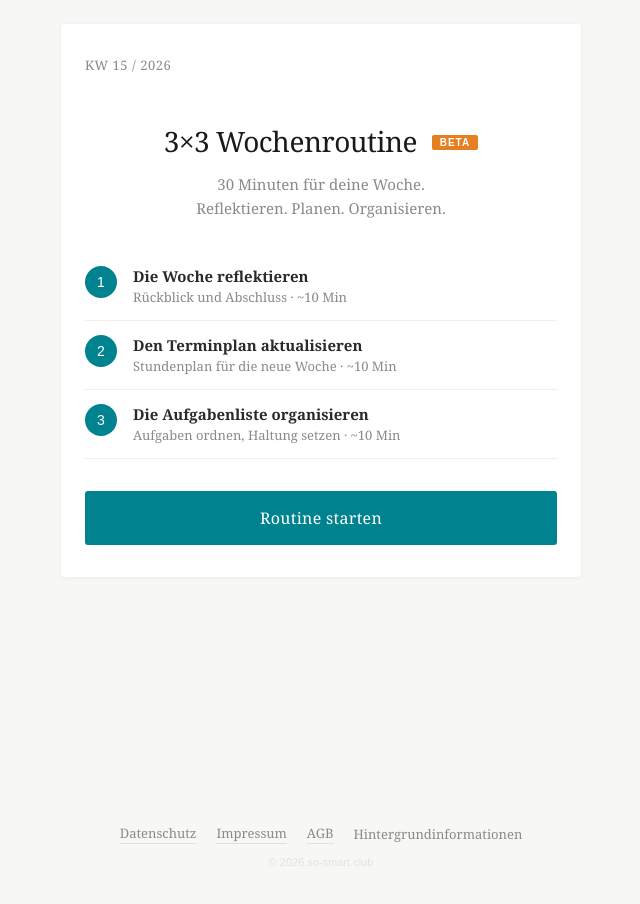
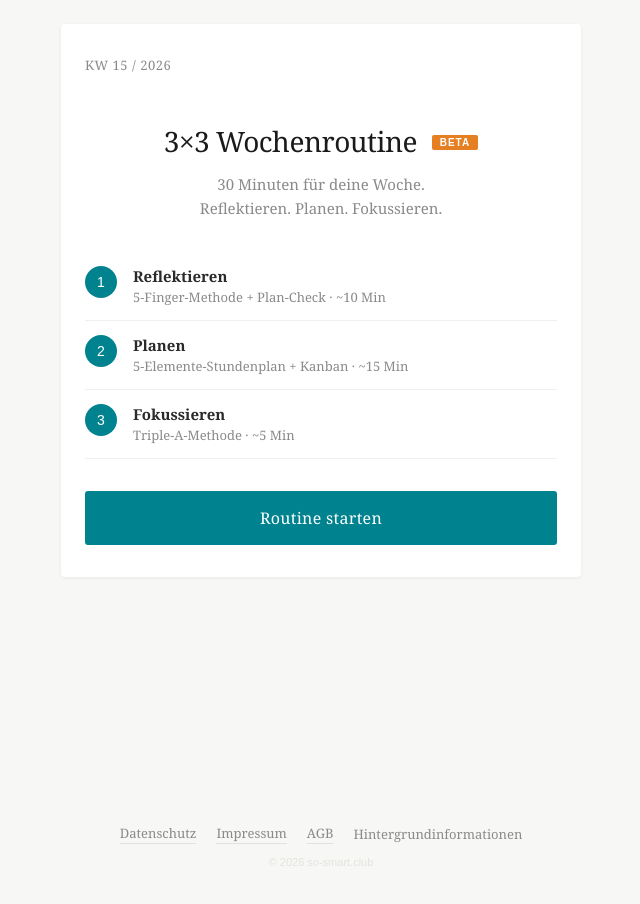
Before and after one commit to GIcoco360/wochenroutine, a React (Vite) app: page / in a window 1280 px wide. Both pictures are taken after a click on the button "Starten". Shown: the top 904 px of the page, without its empty margins (319-959 px from the left). Built offline with nearby package versions, Linux system fonts and the light colour scheme.

Commit message:
Update App.jsx

```diff
--- a/src/App.jsx
+++ b/src/App.jsx
@@ -82,10 +82,10 @@ function InfoPage({ onClose }) {
         </div>
         <Sec title="Was die App ist">Die 3×3 Wochenroutine ist ein digitaler Begleiter für Zeitmanagement und Selbstführung. Sie führt einmal pro Woche in 30 Minuten durch einen strukturierten Prozess aus Reflexion und Planung.</Sec>
         <Sec title="Der wöchentliche Ablauf">
-          <p style={ip}>Die Routine besteht aus drei Schritten: Erst die Woche reflektieren und abschließen, dann den Terminplan aktualisieren, dann die Aufgabenliste organisieren.</p>
-          <p style={ip}><strong>Schritt 1 — Die Woche reflektieren (~10 Min):</strong> 5-Finger-Reflexion und Plan-Check. Wie war die Woche? Wie gut hat der Plan zur Realität gepasst?</p>
-          <p style={ip}><strong>Schritt 2 — Den Terminplan aktualisieren (~10 Min):</strong> Mit dem 5-Elemente-Stundenplan die kommende Woche strukturieren: Arbeitszeiten, Pausen, Fixtermine, Kernaktivitäten, Zeitpuffer.</p>
-          <p style={ip}><strong>Schritt 3 — Die Aufgabenliste organisieren (~10 Min):</strong> Nach dem Kanban-Prinzip: Sammeln, Organisieren, Erledigen. Abschluss mit Vorhaben und Haltung für die Woche.</p>
+          <p style={ip}>Die Routine besteht aus drei Schritten: Erst die Woche reflektieren, dann Termine und Aufgaben planen, dann die kommende Woche fokussieren.</p>
+          <p style={ip}><strong>Schritt 1 — Reflektieren (~10 Min):</strong> 5-Finger-Methode und Plan-Check. Wie war die Woche? Wie gut hat der Plan zur Realität gepasst?</p>
+          <p style={ip}><strong>Schritt 2 — Planen (~15 Min):</strong> Mit dem 5-Elemente-Stundenplan die kommende Woche strukturieren (Arbeitszeiten, Pausen, Fixtermine, Kernaktivitäten, Zeitpuffer) und die Aufgabenliste nach dem Kanban-Prinzip organisieren (Sammeln, Organisieren, Erledigen).</p>
+          <p style={ip}><strong>Schritt 3 — Fokussieren (~5 Min):</strong> Mit der Triple-A-Methode nach Caroline Webb: Anliegen, Haltung und Aufmerksamkeit für die kommende Woche setzen.</p>
         </Sec>
         <Sec title="Die wissenschaftliche Grundlage">Das Format basiert auf dem Befund der Trentepohl-Studie (2022), dass regelmäßiges Planen und Reflektieren die einzige Zeitmanagement-Intervention ist, die nachhaltig wirkt. Belegt durch die Meta-Analysen von Aeon et al. (2021) und Bedi & Sass (2023).</Sec>
         <Sec title="Technisch">Die Daten liegen lokal im Browser (localStorage) — es gibt keine zentrale Datenbank und kein Login. Die Daten können jederzeit exportiert und importiert werden.</Sec>
@@ -113,7 +113,7 @@ function SmartTipp({ children }) {
 // ==================== MAIN APP ====================
 export default function WochenRoutine() {
   const [currentWeek] = useState(getWeekKey());
-  // Steps: -1=welcome, 0=start, 1=finger, 2=plancheck, 3=terminplan, 4=aufgabenliste, 5=vorhaben, 6=done
+  // Steps: -1=welcome, 0=start, 1=finger, 2=plancheck, 3=terminplan, 4=aufgabenliste, 5=triple-a, 6=done
   const [step, setStep] = useState(-1);
   const [activeFinger, setActiveFinger] = useState(0);
   const [weekData, setWeekData] = useState(null);
@@ -249,7 +249,7 @@ export default function WochenRoutine() {
           <div style={{ width: "100%", maxWidth: "440px", textAlign: "center" }}>
             <img src="/logo.png" alt="3×3 Business Coaching" style={{ width: "260px", height: "auto", display: "block", margin: "0 auto 48px" }} />
             <h1 style={{ fontSize: "28px", fontWeight: "400", color: COLORS.black, margin: "0", lineHeight: "1.25", letterSpacing: "-0.3px" }}>3×3 Wochenroutine <BetaBadge /></h1>
-            <p style={{ fontSize: "16px", color: COLORS.midgray, lineHeight: "1.6", margin: "20px 0 0", whiteSpace: "pre-line", fontFamily: "'Georgia', serif" }}>{"30 Minuten pro Woche.\nReflektieren. Planen. Organisieren."}</p>
+            <p style={{ fontSize: "16px", color: COLORS.midgray, lineHeight: "1.6", margin: "20px 0 0", whiteSpace: "pre-line", fontFamily: "'Georgia', serif" }}>{"30 Minuten pro Woche.\nReflektieren. Planen. Fokussieren."}</p>
             <div style={{ width: "32px", height: "1.5px", backgroundColor: COLORS.warmgray, margin: "40px auto" }} />
             <p style={{ fontSize: "14px", color: COLORS.midgray, lineHeight: "1.7", margin: "0 auto", maxWidth: "340px", fontStyle: "italic", fontFamily: "'Georgia', serif" }}>Du nutzt deine eigenen Tools für Kalender und Aufgaben. Diese App führt dich durch den Prozess.</p>
             <div style={{ margin: "32px auto 0", maxWidth: "380px", padding: "14px 16px", backgroundColor: COLORS.lightgray, borderRadius: "3px", textAlign: "left" }}>
@@ -281,12 +281,12 @@ export default function WochenRoutine() {
               <>
                 <div style={styles.heroSection}>
                   <h1 style={styles.heroTitle}>3×3 Wochenroutine <BetaBadge /></h1>
-                  <p style={styles.heroSub}>{"30 Minuten für deine Woche.\nReflektieren. Planen. Organisieren."}</p>
+                  <p style={styles.heroSub}>{"30 Minuten für deine Woche.\nReflektieren. Planen. Fokussieren."}</p>
                 </div>
                 <div style={styles.stepsPreview}>
-                  <StepPreview num="1" title="Die Woche reflektieren" time="~10 Min" desc="Rückblick und Abschluss" />
-                  <StepPreview num="2" title="Den Terminplan aktualisieren" time="~10 Min" desc="Stundenplan für die neue Woche" />
-                  <StepPreview num="3" title="Die Aufgabenliste organisieren" time="~10 Min" desc="Aufgaben ordnen, Haltung setzen" />
+                  <StepPreview num="1" title="Reflektieren" time="~10 Min" desc="5-Finger-Methode + Plan-Check" />
+                  <StepPreview num="2" title="Planen" time="~15 Min" desc="5-Elemente-Stundenplan + Kanban" />
+                  <StepPreview num="3" title="Fokussieren" time="~5 Min" desc="Triple-A-Methode" />
                 </div>
                 {alreadyDone ? (
                   <div style={{ textAlign: "center", padding: "20px 0" }}>
@@ -324,7 +324,7 @@ export default function WochenRoutine() {
     const current = FINGER_LABELS[activeFinger];
     return (
       <div style={styles.container}><div style={styles.card}>
-        <StepHeader step="1" title="Die Woche reflektieren" timeHint="5-Finger-Reflexion · ~7 Min" elapsed={elapsed} formatTime={formatTime} />
+        <StepHeader step="1" title="Reflektieren" timeHint="5-Finger-Methode · ~7 Min" elapsed={elapsed} formatTime={formatTime} />
         <p style={styles.stepIntro}>Schau auf deine vergangene Woche. Nicht auf den Plan — auf dein Erleben.</p>
         <div style={styles.fingerTabs}>
           {FINGER_LABELS.map((f, i) => (
@@ -353,11 +353,11 @@ export default function WochenRoutine() {
     const hasPrevious = previousWeek?.completed;
     return (
       <div style={styles.container}><div style={styles.card}>
-        <StepHeader step="1" title="Die Woche reflektieren" timeHint="Plan-Check · ~3 Min" elapsed={elapsed} formatTime={formatTime} />
+        <StepHeader step="1" title="Reflektieren" timeHint="Plan-Check · ~3 Min" elapsed={elapsed} formatTime={formatTime} />
         <p style={styles.stepIntro}>Öffne deinen Kalender / Wochenplan und deine ToDo-Liste der letzten Woche. Schau kurz drauf — und beantworte dann diese Fragen.</p>
         {hasPrevious && previousWeek.weekGoals?.some(g => g) && (
           <div style={styles.prevGoals}>
-            <p style={styles.prevGoalsLabel}>Deine Vorhaben letzte Woche:</p>
+            <p style={styles.prevGoalsLabel}>Deine Anliegen letzte Woche:</p>
             {previousWeek.weekGoals.filter(g => g).map((g, i) => <p key={i} style={styles.prevGoalItem}>→ {g}</p>)}
           </div>
         )}
@@ -393,7 +393,7 @@ export default function WochenRoutine() {
   if (step === 3) {
     return (
       <div style={styles.container}><div style={styles.card}>
-        <StepHeader step="2" title="Den Terminplan aktualisieren" timeHint="~10 Minuten" elapsed={elapsed} formatTime={formatTime} />
+        <StepHeader step="2" title="Planen" timeHint="5-Elemente-Stundenplan · ~7 Min" elapsed={elapsed} formatTime={formatTime} />
 
         {weekData.planCheckTakeaway && (
           <div style={styles.reminder}>
@@ -433,7 +433,7 @@ export default function WochenRoutine() {
   if (step === 4) {
     return (
       <div style={styles.container}><div style={styles.card}>
-        <StepHeader step="3" title="Die Aufgabenliste organisieren" timeHint="~10 Minuten" elapsed={elapsed} formatTime={formatTime} />
+        <StepHeader step="2" title="Planen" timeHint="Kanban-Aufgabenliste · ~8 Min" elapsed={elapsed} formatTime={formatTime} />
 
         <p style={styles.stepIntro}>Wie deine Termine einen fixen Platz haben — den Kalender — so brauchen auch deine Aufgaben einen fixen Ort. Organisiere deine Aufgabenliste nach dem Kanban-Prinzip mit drei Spalten:</p>
 
@@ -471,7 +471,7 @@ export default function WochenRoutine() {
         <div style={styles.fingerNav}>
           <button onClick={() => setStep(3)} style={styles.secondaryBtn}>Zurück</button>
           <div style={{ flex: 1 }} />
-          <button onClick={() => nextStep(5)} style={styles.primaryBtnSmall}>Vorhaben & Haltung →</button>
+          <button onClick={() => nextStep(5)} style={styles.primaryBtnSmall}>Zu Triple-A →</button>
         </div>
       </div></div>
     );
@@ -481,9 +481,9 @@ export default function WochenRoutine() {
   if (step === 5) {
     return (
       <div style={styles.container}><div style={styles.card}>
-        <StepHeader step="3" title="Vorhaben & Haltung" timeHint="" elapsed={elapsed} formatTime={formatTime} />
+        <StepHeader step="3" title="Fokussieren" timeHint="Triple-A-Methode · ~5 Min" elapsed={elapsed} formatTime={formatTime} />
         <div style={styles.fieldGroup}>
-          <label style={styles.label}>Meine drei wichtigsten Vorhaben diese Woche:</label>
+          <label style={styles.label}>Was sind meine drei Kernanliegen für die kommende Woche?</label>
           {[0, 1, 2].map((i) => (
             <div key={i} style={styles.goalRow}>
               <span style={styles.goalNum}>{i + 1}</span>
@@ -522,10 +522,10 @@ export default function WochenRoutine() {
             <p style={styles.doneTime}>{formatTime(elapsed)} Minuten</p>
           </div>
 
-          {/* Vorhaben summary */}
+          {/* Anliegen summary */}
           {weekData.weekGoals.filter(g => g).length > 0 && (
             <div style={styles.doneSummary}>
-              <p style={styles.doneSummaryLabel}>Deine Vorhaben:</p>
+              <p style={styles.doneSummaryLabel}>Deine Anliegen:</p>
               {weekData.weekGoals.filter(g => g).map((g, i) => <p key={i} style={styles.doneSummaryItem}>{i + 1}. {g}</p>)}
             </div>
           )}
```
